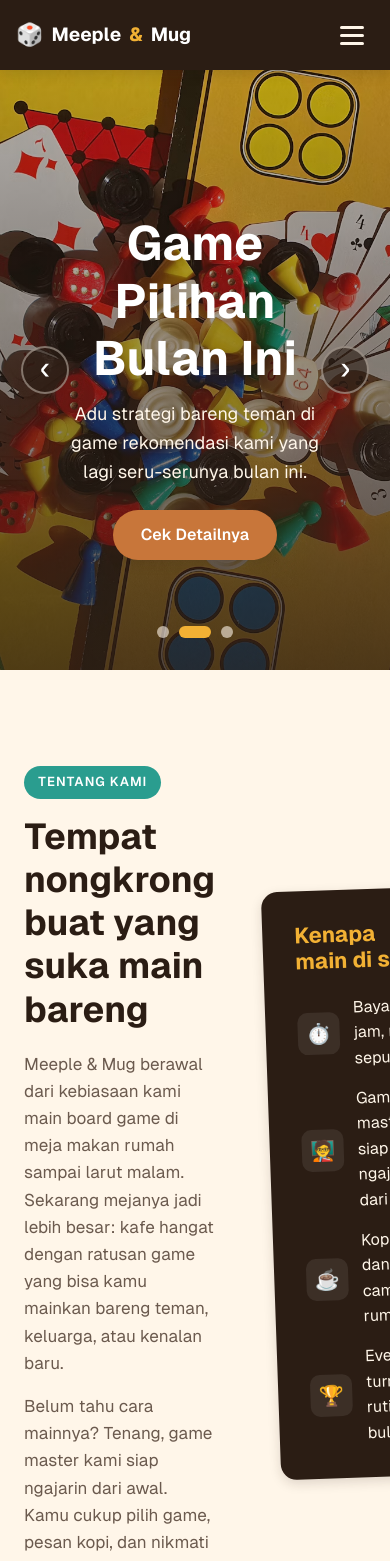
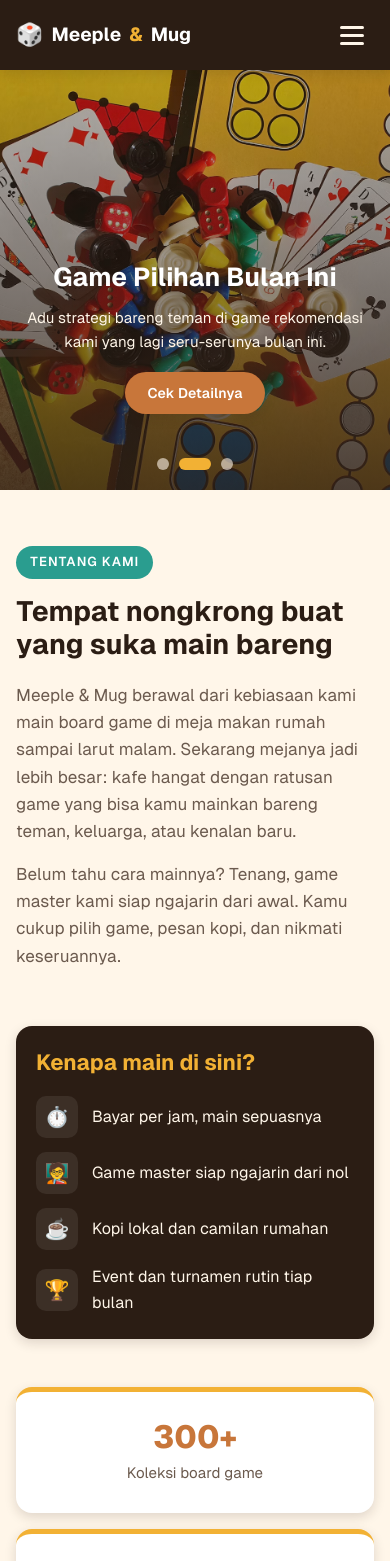
Before and after one commit to marcellinofebrian08-cloud/535250036_Tugas5_PraktikumFrontEnd, a Next.js app: page / in a window 390 px wide. Shown: the top 1561 px of the page. Built offline with nearby package versions, Linux system fonts and the light colour scheme.

Commit message:
style: buat semua section responsif untuk tablet dan hp

```diff
--- a/src/components/about.module.css
+++ b/src/components/about.module.css
@@ -122,3 +122,47 @@
   color: var(--muted);
   font-size: 15px;
 }
+
+@media (max-width: 900px) {
+  .content {
+    grid-template-columns: 1fr;
+    gap: 40px;
+  }
+
+  .featureCard {
+    transform: none;
+  }
+}
+
+@media (max-width: 768px) {
+  .about {
+    padding: 64px 20px;
+  }
+
+  .title {
+    font-size: 28px;
+  }
+
+  .stats {
+    gap: 16px;
+    margin-top: 48px;
+  }
+
+  .statValue {
+    font-size: 32px;
+  }
+}
+
+@media (max-width: 480px) {
+  .about {
+    padding: 56px 16px;
+  }
+
+  .featureCard {
+    padding: 24px 20px;
+  }
+
+  .stats {
+    grid-template-columns: 1fr;
+  }
+}
--- a/src/components/contact.module.css
+++ b/src/components/contact.module.css
@@ -125,3 +125,47 @@
   color: var(--white);
   transform: translateY(-3px);
 }
+
+@media (max-width: 1024px) {
+  .content {
+    grid-template-columns: 1fr;
+  }
+}
+
+@media (max-width: 768px) {
+  .contact {
+    padding: 64px 20px;
+  }
+
+  .title {
+    font-size: 28px;
+  }
+}
+
+@media (max-width: 480px) {
+  .contact {
+    padding: 56px 16px;
+  }
+
+  .infoGrid {
+    grid-template-columns: 1fr;
+    gap: 16px;
+  }
+
+  .infoCard {
+    padding: 20px;
+  }
+
+  .reserveCard {
+    padding: 32px 24px;
+  }
+
+  .reserveTitle {
+    font-size: 22px;
+  }
+
+  .waButton {
+    width: 100%;
+    text-align: center;
+  }
+}
--- a/src/components/events.module.css
+++ b/src/components/events.module.css
@@ -190,3 +190,52 @@
   color: #d9c7b4;
   font-size: 13px;
 }
+
+@media (max-width: 900px) {
+  .eventGrid {
+    grid-template-columns: 1fr;
+  }
+
+  .testimonialGrid {
+    grid-template-columns: 1fr;
+    max-width: 560px;
+    margin: 0 auto;
+  }
+}
+
+@media (max-width: 768px) {
+  .events {
+    padding: 64px 20px;
+  }
+
+  .title {
+    font-size: 28px;
+  }
+
+  .testimonialHeading {
+    margin: 56px 0 24px;
+    font-size: 24px;
+  }
+}
+
+@media (max-width: 480px) {
+  .events {
+    padding: 56px 16px;
+  }
+
+  .eventCard {
+    flex-direction: column;
+    gap: 16px;
+    padding: 20px;
+  }
+
+  .eventIcon {
+    width: 60px;
+    height: 60px;
+    font-size: 28px;
+  }
+
+  .testimonialCard {
+    padding: 24px 20px;
+  }
+}
--- a/src/components/footer.module.css
+++ b/src/components/footer.module.css
@@ -39,3 +39,17 @@
   font-size: 14px;
   text-align: center;
 }
+
+@media (max-width: 480px) {
+  .footer {
+    padding: 40px 16px 20px;
+  }
+
+  .logo {
+    font-size: 20px;
+  }
+
+  .copyright {
+    font-size: 13px;
+  }
+}
--- a/src/components/games.module.css
+++ b/src/components/games.module.css
@@ -184,3 +184,48 @@
   background: #f6dcc8;
   color: #a2501c;
 }
+
+@media (max-width: 1024px) {
+  .grid {
+    grid-template-columns: repeat(3, 1fr);
+  }
+}
+
+@media (max-width: 768px) {
+  .games {
+    padding: 64px 20px;
+  }
+
+  .title {
+    font-size: 28px;
+  }
+
+  .filters {
+    gap: 8px;
+    margin-bottom: 28px;
+  }
+
+  .filterButton {
+    padding: 8px 16px;
+    font-size: 13px;
+  }
+
+  .grid {
+    grid-template-columns: repeat(2, 1fr);
+    gap: 16px;
+  }
+}
+
+@media (max-width: 480px) {
+  .games {
+    padding: 56px 16px;
+  }
+
+  .grid {
+    grid-template-columns: 1fr;
+  }
+
+  .cardTop {
+    height: 120px;
+  }
+}
--- a/src/components/herosection.module.css
+++ b/src/components/herosection.module.css
@@ -117,3 +117,69 @@
   background-color: var(--accent);
   opacity: 1;
 }
+
+@media (max-width: 768px) {
+  .slide {
+    height: 480px;
+  }
+
+  .caption {
+    right: 64px;
+    bottom: 70px;
+    left: 64px;
+  }
+
+  .title {
+    font-size: 32px;
+  }
+
+  .subtitle {
+    font-size: 16px;
+  }
+
+  .hero :global(.carousel-control-prev),
+  .hero :global(.carousel-control-next) {
+    width: 60px;
+  }
+
+  .arrow {
+    width: 40px;
+    height: 40px;
+    font-size: 26px;
+  }
+}
+
+@media (max-width: 480px) {
+  .slide {
+    height: 420px;
+  }
+
+  .caption {
+    right: 16px;
+    bottom: 56px;
+    left: 16px;
+  }
+
+  .title {
+    font-size: 26px;
+  }
+
+  .subtitle {
+    font-size: 15px;
+  }
+
+  .ctaButton {
+    margin-top: 18px;
+    padding: 10px 22px;
+    font-size: 14px;
+  }
+
+  .hero :global(.carousel-control-prev),
+  .hero :global(.carousel-control-next) {
+    display: none;
+  }
+
+  .hero :global(.carousel-indicators) {
+    margin-bottom: 20px;
+  }
+}
--- a/src/components/menu.module.css
+++ b/src/components/menu.module.css
@@ -161,3 +161,49 @@
   color: var(--primary);
   font-weight: 700;
 }
+
+@media (max-width: 900px) {
+  .packageGrid {
+    grid-template-columns: 1fr;
+    gap: 28px;
+    max-width: 420px;
+    margin: 0 auto;
+  }
+
+  .featured {
+    padding: 32px 28px;
+  }
+
+  .menuGrid {
+    grid-template-columns: 1fr;
+    margin-top: 48px;
+  }
+}
+
+@media (max-width: 768px) {
+  .menu {
+    padding: 64px 20px;
+  }
+
+  .title {
+    font-size: 28px;
+  }
+}
+
+@media (max-width: 480px) {
+  .menu {
+    padding: 56px 16px;
+  }
+
+  .price {
+    font-size: 28px;
+  }
+
+  .menuCard {
+    padding: 24px 20px;
+  }
+
+  .menuItem {
+    font-size: 15px;
+  }
+}
```
